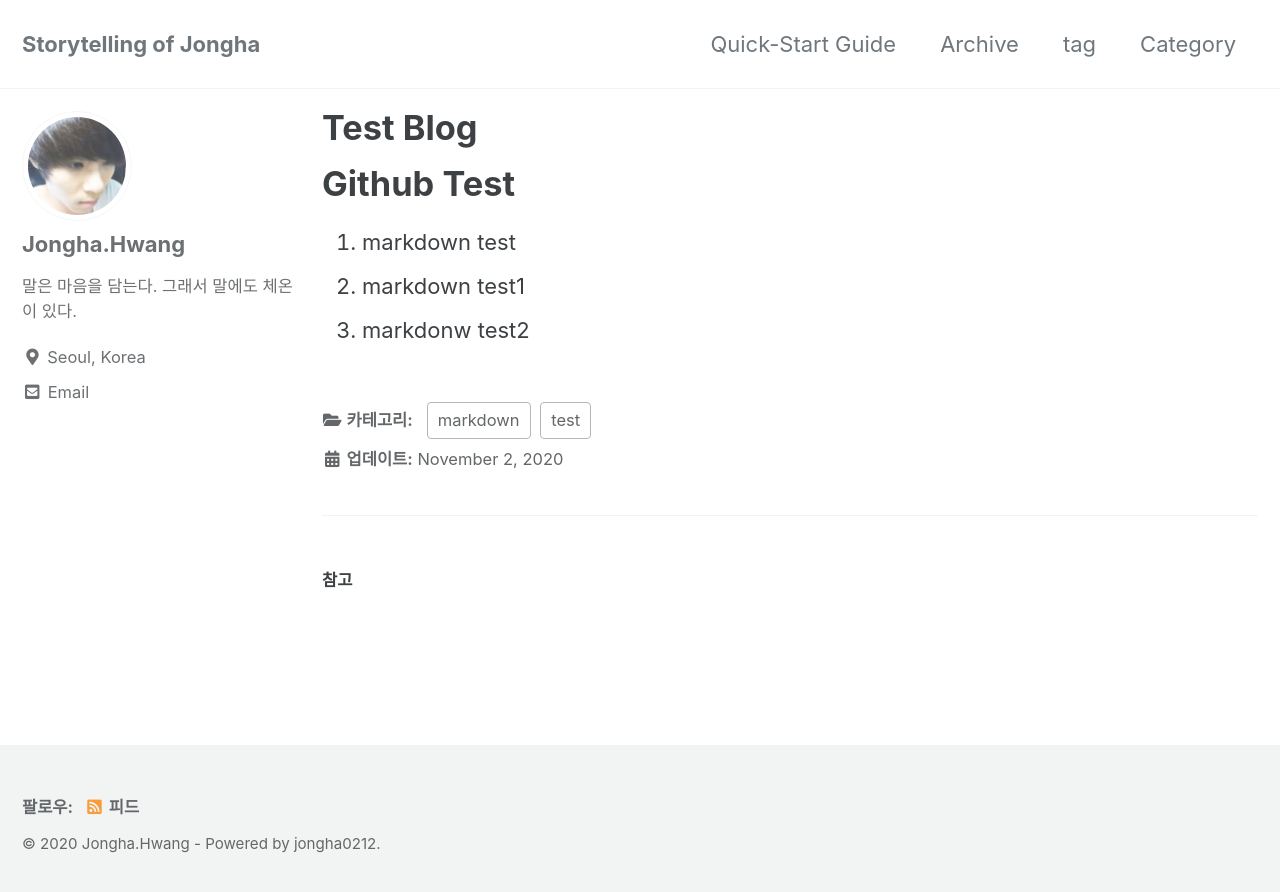
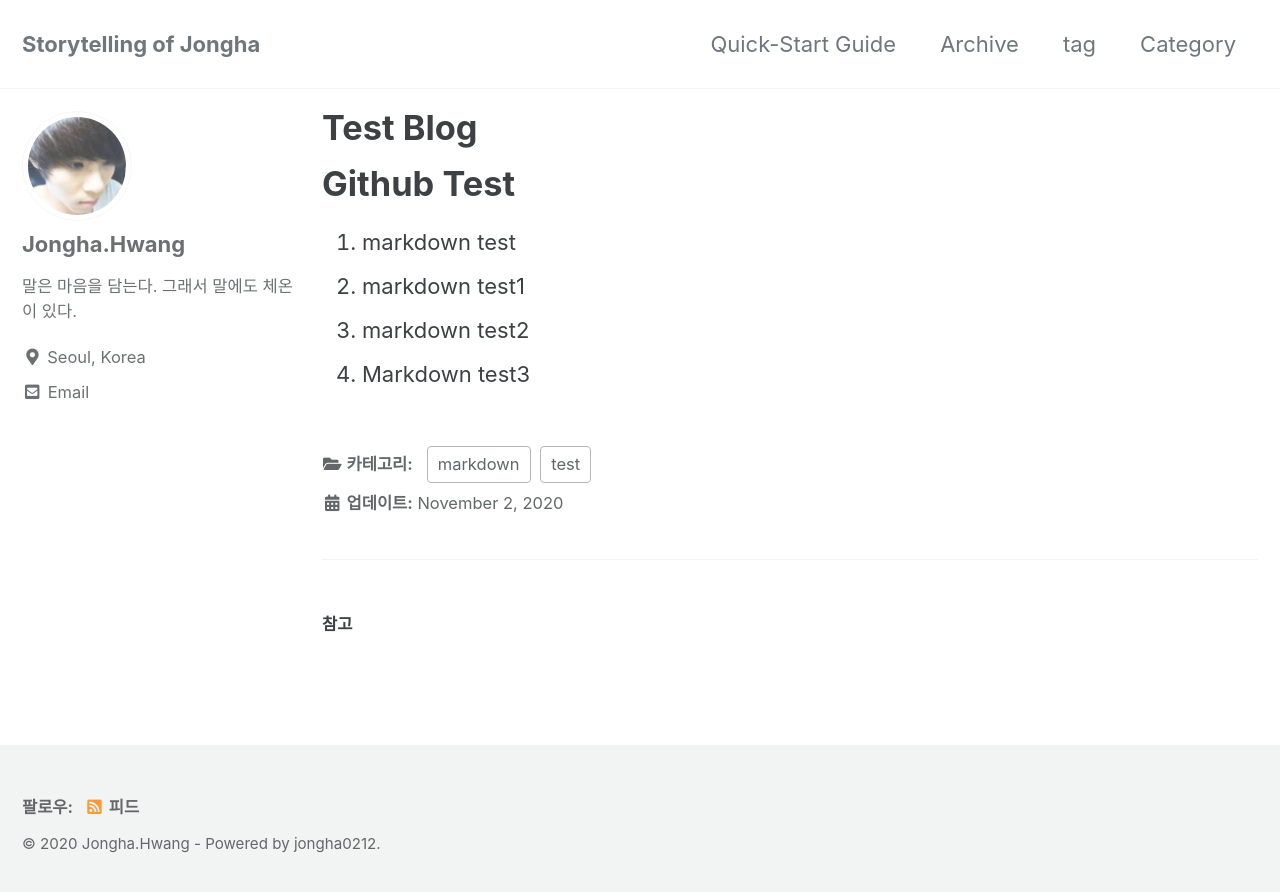
Before and after one commit to jongha0212/jongha0212.github.io, a Jekyll site: the page built from _posts/2020-11-02-test.md, in a window 1280 px wide. Shown: the top 892 px of the page. Built offline with Jekyll 4.4.1, drawn with Linux system fonts in a browser that asks for light colours; cached includes are drawn as plain includes.

Commit message:
modify test

```diff
--- a/_posts/2020-11-02-test.md
+++ b/_posts/2020-11-02-test.md
@@ -6,4 +6,5 @@ categories: markdown test
 # Github Test
   1. markdown test
   1. markdown test1
-  1. markdonw test2
+  1. markdown test2
+  1. Markdown test3
```
